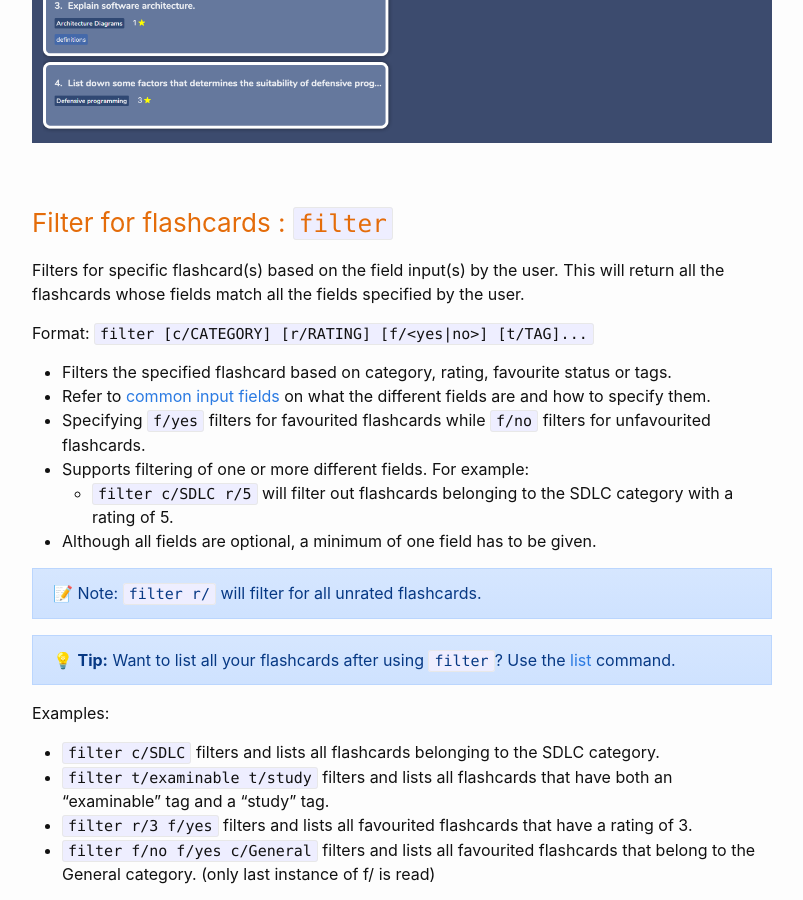
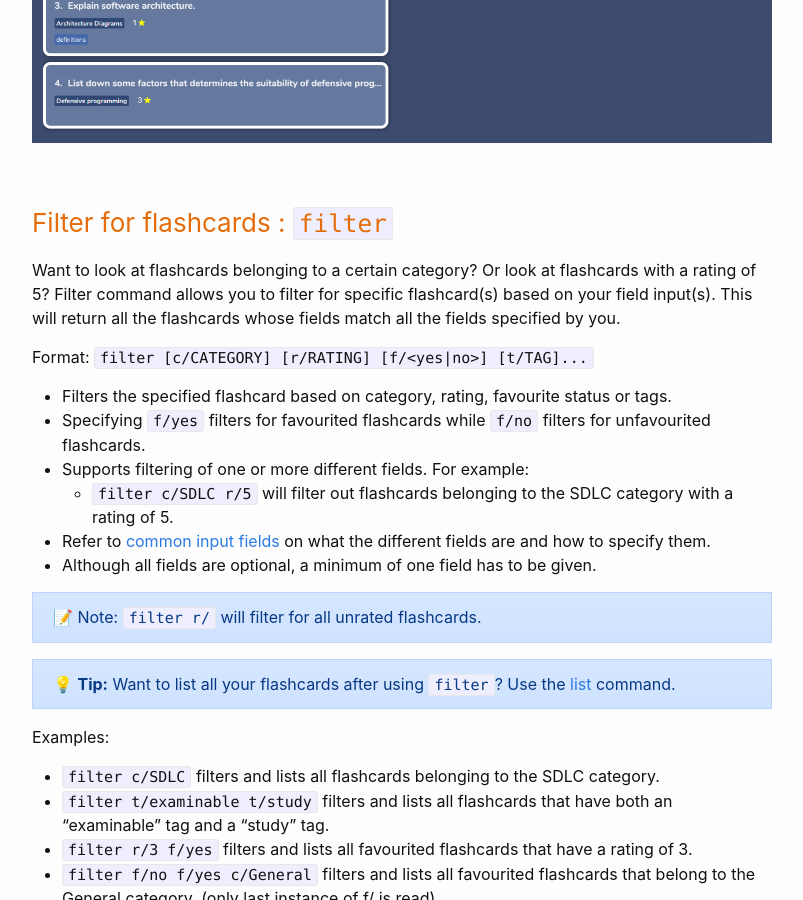
Before and after one commit to minzzelo/cs2101ug, a Jekyll site: the page built from docs/UserGuide.md, in a window 1280 px wide and 900 px high, scrolled down 10833 px. Shown: the whole window, without its empty margins (238-1041 px from the left). Built offline with Jekyll 4.4.1, drawn with Linux system fonts in a browser that asks for light colours; emoji names are drawn with the system emoji font.

Commit message:
Update filter description

```diff
--- a/docs/UserGuide.md
+++ b/docs/UserGuide.md
@@ -251,16 +251,17 @@ Examples:
 
 ### Filter for flashcards  : `filter`
 
-Filters for specific flashcard(s) based on the field input(s) by the user.
-This will return all the flashcards whose fields match all the fields specified by the user.
+Want to look at flashcards belonging to a certain category? Or look at flashcards with a rating of 5?
+Filter command allows you to filter for specific flashcard(s) based on your field input(s).
+This will return all the flashcards whose fields match all the fields specified by you.
 
 Format: `filter [c/CATEGORY] [r/RATING] [f/<yes|no>] [t/TAG]...`
 
 * Filters the specified flashcard based on category, rating, favourite status or tags.
-* Refer to [common input fields](#common-input-fields) on what the different fields are and how to specify them.
 * Specifying `f/yes` filters for favourited flashcards while `f/no` filters for unfavourited flashcards.
 * Supports filtering of one or more different fields. For example:
     - `filter c/SDLC r/5` will filter out flashcards belonging to the SDLC category with a rating of 5.
+* Refer to [common input fields](#common-input-fields) on what the different fields are and how to specify them.
 * Although all fields are optional, a minimum of one field has to be given.
 <div markdown="span" class="alert alert-primary">:memo: Note:
 <code>filter r/</code> will filter for all unrated flashcards.</div>
```
